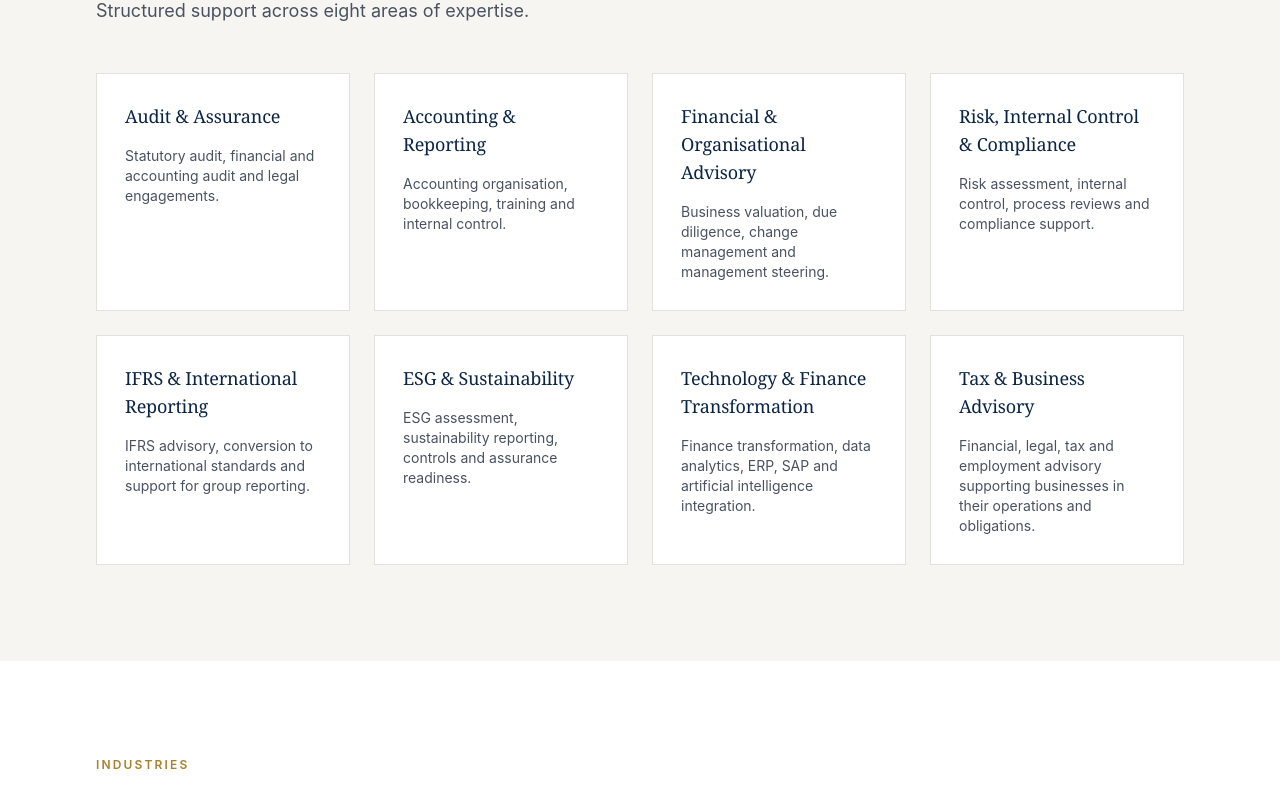
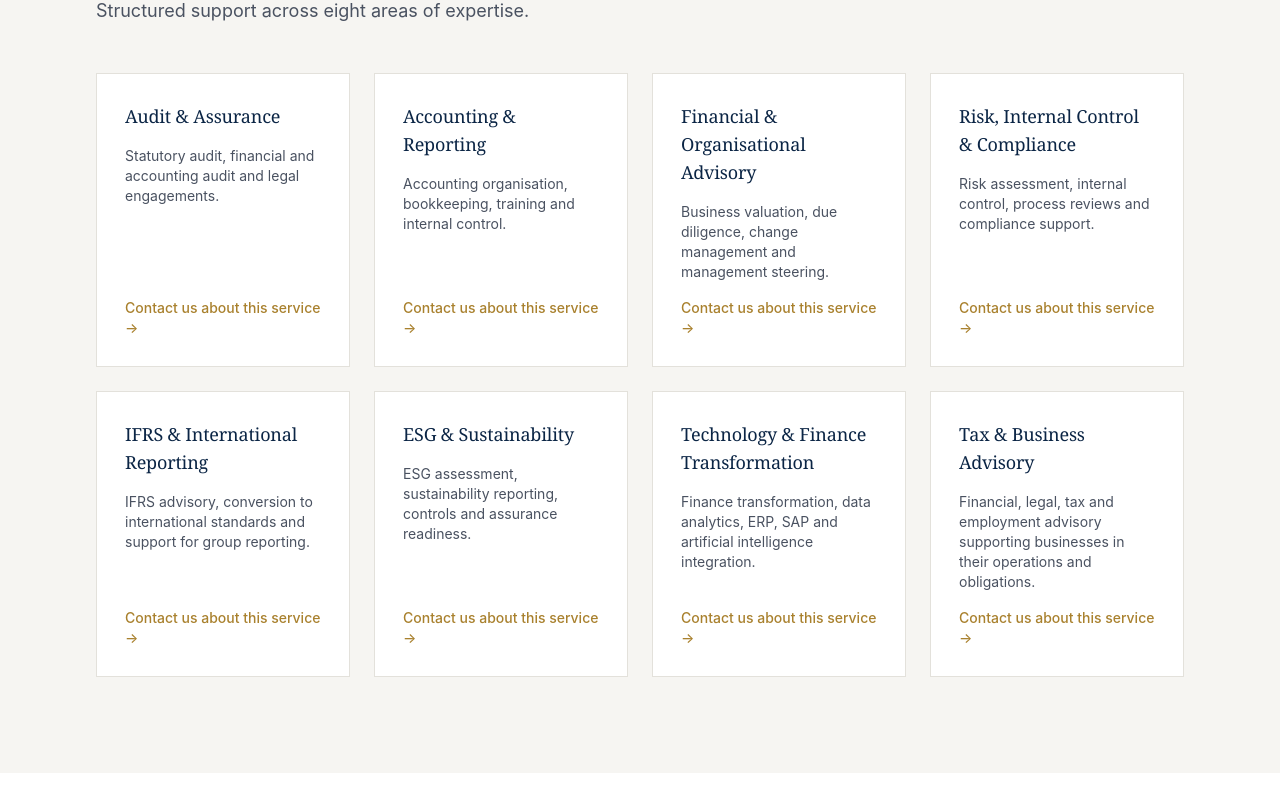
Before and after one commit to kyayoun-sudo/taty-website, a Next.js app: page /en in a window 1280 px wide. Shown: the part 1513-2301 px from the top of the page. Built offline with nearby package versions, Linux system fonts and the light colour scheme.

Commit message:
Refactor ServiceCard component for improved readability

```diff
--- a/components/sections/ServiceCard.tsx
+++ b/components/sections/ServiceCard.tsx
@@ -3,19 +3,40 @@ import type { ServiceCategory } from "@/content/services";
 import { Locale, localizedHref, t } from "@/lib/i18n";
 import { StatusBadge } from "@/components/ui/StatusBadge";
 
-export function ServiceCard({ service, locale }: { service: ServiceCategory; locale: Locale }) {
+export function ServiceCard({
+  service,
+  locale,
+}: {
+  service: ServiceCategory;
+  locale: Locale;
+}) {
+  const serviceName = t(locale, service.title);
+
   return (
     <Link
-      href={localizedHref(locale, `/services/${service.slug}`)}
+      href={localizedHref(
+        locale,
+        `/contact?service=${encodeURIComponent(serviceName)}`
+      )}
       className="group flex flex-col gap-4 border border-line bg-paper p-7 transition-colors hover:border-brand-accent"
     >
       <div className="flex items-start justify-between gap-3">
         <h3 className="text-lg font-medium text-brand-primary group-hover:text-brand-accent">
-          {t(locale, service.title)}
+          {serviceName}
         </h3>
+
         <StatusBadge status={service.status} locale={locale} />
       </div>
-      <p className="text-sm text-ink-muted">{t(locale, service.shortDescription)}</p>
+
+      <p className="text-sm text-ink-muted">
+        {t(locale, service.shortDescription)}
+      </p>
+
+      <span className="mt-auto text-sm font-medium text-brand-accent">
+        {locale === "fr"
+          ? "Nous contacter pour ce service →"
+          : "Contact us about this service →"}
+      </span>
     </Link>
   );
 }
```
